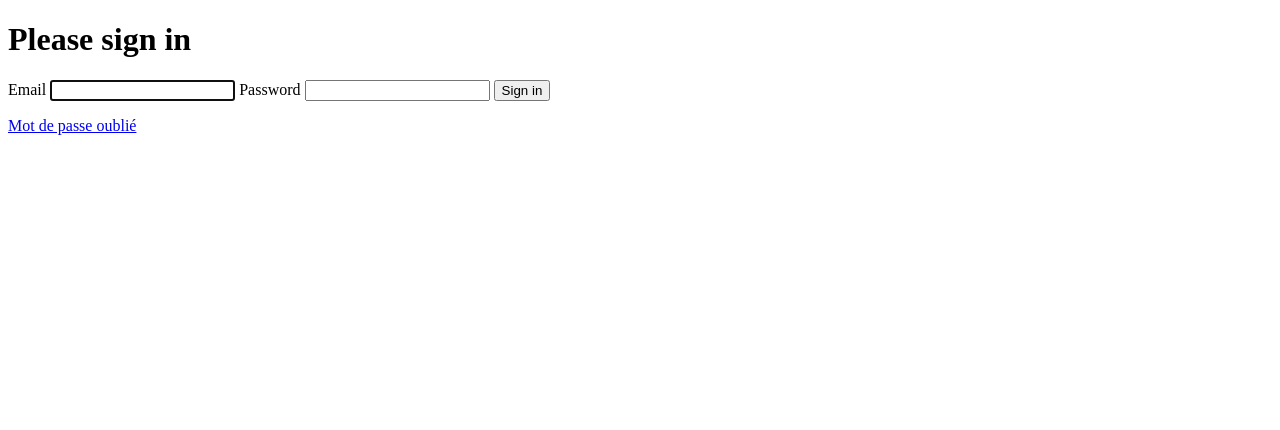
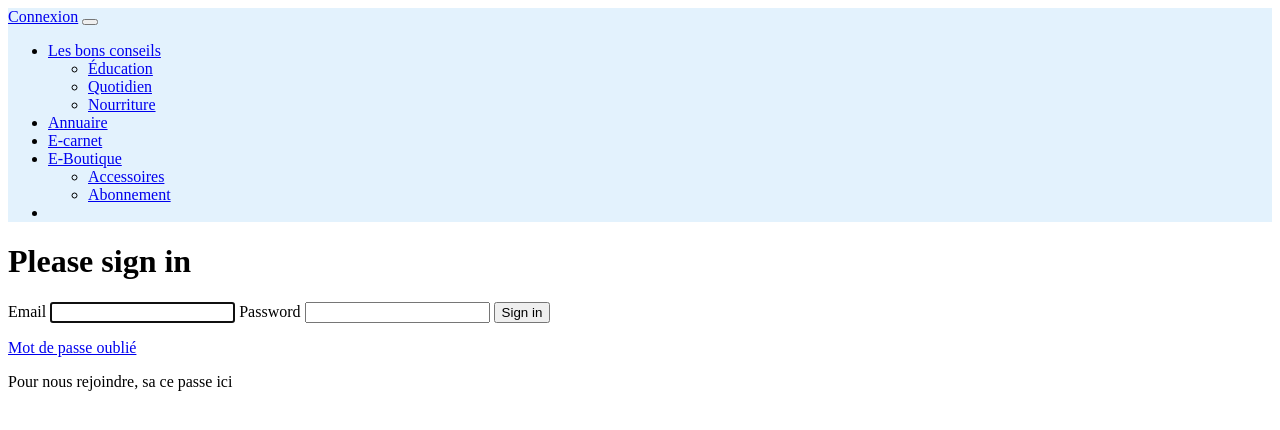
Before and after one commit to emajle/projetwf3, a Symfony app: template templates/security/login.html.twig in a window 1280 px wide. Shown: the top 430 px of the page. Run offline with Twig, Linux system fonts and the light colour scheme; the template is opened without the code that fills it, so the values that code supplies are empty; some libraries are stand-ins or nearby versions.

Commit message:
Inclusion de la navbar

```diff
--- a/assets/app.js
+++ b/assets/app.js
@@ -12,6 +12,3 @@ const $ = require("jquery");
 global.$ = global.jQuery = $;
 window.Popper = require("popper.js")
 require("bootstrap");
-// start the Stimulus application
-
-// import './bootstrap';
--- a/src/Controller/HomeController.php
+++ b/src/Controller/HomeController.php
@@ -8,7 +8,7 @@ use Symfony\Component\Routing\Annotation\Route;
 
 class HomeController extends AbstractController
 {
-    #[Route('/home', name: 'app_home')]
+    #[Route('/', name: 'app_home')]
     public function index(): Response
     {
         return $this->render('home/index.html.twig', [
--- a/templates/base.html.twig
+++ b/templates/base.html.twig
@@ -10,10 +10,17 @@
         {% endblock %}
 
         {% block javascripts %}
-            {{ encore_entry_script_tags('app') }}
+                {# {{ encore_entry_script_tags('app') }} #}
+            <script src="https://cdn.jsdelivr.net/npm/bootstrap@5.0.1/dist/js/bootstrap.bundle.min.js" integrity="sha384-gtEjrD/SeCtmISkJkNUaaKMoLD0//ElJ19smozuHV6z3Iehds+3Ulb9Bn9Plx0x4" crossorigin="anonymous"></script>
         {% endblock %}
+
     </head>
     <body>
-        {% block body %}{% endblock %}
+
+        {% include "nav.html.twig" %}
+        <div class="container">
+            {% block body %}{% endblock %}
+        </div>
+
     </body>
 </html>
--- /dev/null
+++ b/templates/nav.html.twig
@@ -0,0 +1,45 @@
+<nav class="navbar navbar-expand-lg navbar-light bg-light" style="background-color: #e3f2fd;">
+  <div class="container-fluid">
+  {% if app.user  %}
+      <a class="navbar-brand" href="{{ path("app_logout")}}">Déconnexion</a>
+      {% else %}
+      <a class="navbar-brand" href="{{ path("app_login")}}">Connexion</a>
+  {% endif %}
+    <button class="navbar-toggler" type="button" data-bs-toggle="collapse" data-bs-target="#navbarNav" aria-controls="navbarNav" aria-expanded="false" aria-label="Toggle navigation">
+      <span class="navbar-toggler-icon"></span>
+    </button>
+    <div class="collapse navbar-collapse justify-content-end" id="navbarNav">
+      <ul class="navbar-nav">
+      <li class="nav-item dropdown">
+          <a class="nav-link dropdown-toggle" href="#" id="navbarDropdownMenuLink" role="button" data-bs-toggle="dropdown" aria-expanded="false">
+            Les bons conseils
+          </a>
+          <ul class="dropdown-menu" aria-labelledby="navbarDropdownMenuLink">
+            <li><a class="dropdown-item" href="#">Éducation</a></li>
+            <li><a class="dropdown-item" href="#">Quotidien</a></li>
+            <li><a class="dropdown-item" href="#">Nourriture</a></li>
+          </ul>
+        </li>
+        <li class="nav-item">
+          <a class="nav-link" href="#">Annuaire</a>
+        </li>
+        <li class="nav-item">
+          <a class="nav-link" href="#">E-carnet</a>
+        </li>
+        <li class="nav-item dropdown">
+          <a class="nav-link dropdown-toggle" href="#" id="navbarDropdownMenuLink" role="button" data-bs-toggle="dropdown" aria-expanded="false">
+            E-Boutique
+          </a>
+          <ul class="dropdown-menu" aria-labelledby="navbarDropdownMenuLink">
+            <li><a class="dropdown-item" href="#">Accessoires</a></li>
+            <li><a class="dropdown-item" href="#">Abonnement</a></li>
+          </ul>
+        </li>
+        <li class="nav-item">
+          <a class="nav-link" href="#"><i class="fas fa-user"></i>
+          </a>
+        </li>
+      </ul>
+    </div>
+  </div>
+</nav>
--- a/templates/security/login.html.twig
+++ b/templates/security/login.html.twig
@@ -41,4 +41,11 @@
 </form>
 
 <p><a href="{{ path('app_forgot_password_request')}}">Mot de passe oublié</a></p>
+
+<div>
+    <p>
+        Pour nous rejoindre, sa ce passe ici
+         <a href="{{path('app_register')}}"><i class="fas fa-hand-point-up"></i> </a>
+    </p>
+</div>
 {% endblock %}
```
Also changed, not shown: 5 other files.
